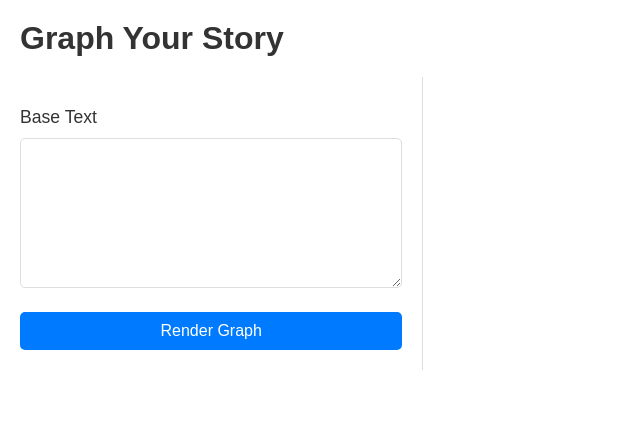
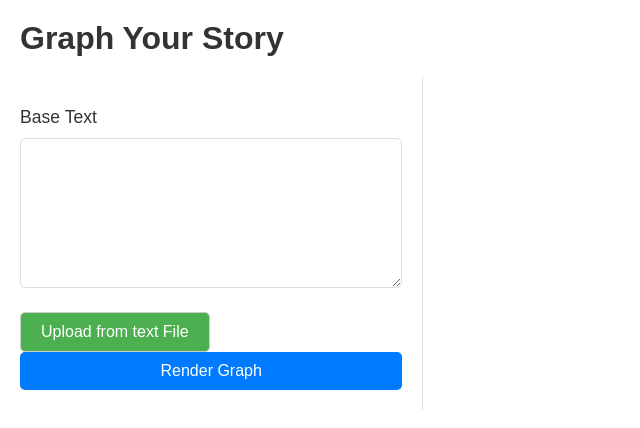
Before and after one commit to adithyaiyer1999/text2knowledgeGraph, a React (Create React App) app in the folder text2graph_react/: page / in a window 1280 px wide. Shown: the top 428 px of the page, without its empty margins (0-640 px from the left). Built offline with nearby package versions, Linux system fonts and the light colour scheme.

Commit message:
added button to select txt file. Updated the prompt to add information in django - earlier one would only add a node, never update a previous node

```diff
--- a/text2graph_react/src/App.css
+++ b/text2graph_react/src/App.css
@@ -86,3 +86,18 @@
   font-size: 1.1em;
   color: #333;
 }
+
+.custom-file-upload {
+  display: inline-block;
+  padding: 10px 20px;
+  cursor: pointer;
+  border-radius: 5px;
+  background-color: #4CAF50;
+  color: white;
+  border: 1px solid #ccc;
+  transition: all 0.3s ease;
+}
+
+.custom-file-upload:hover {
+  background-color: #45a049;
+}
--- a/text2graph_react/src/App.js
+++ b/text2graph_react/src/App.js
@@ -8,9 +8,22 @@ function App() {
   const [input2, setInput2] = useState('');
   const [outputHtml, setOutputHtml] = useState('');
   const [isLoading, setIsLoading] = useState(false); // New loading state
-    const [isGraphRendered, setIsGraphRendered] = useState(false);
+  const [isGraphRendered, setIsGraphRendered] = useState(false);
+  const [fileName, setFileName] = useState("");
+  // Load data from txt
+  const handleFileChange = (event) => {
+    const file = event.target.files[0];
+    if (file) {
+      setFileName(file.name);
+      const reader = new FileReader();
+      reader.onload = (e) => {
+        setInput1(e.target.result);
+      };
+      reader.readAsText(file);
+    }
+  };
 
-
+    // Create JSON format
     const createJSON = async () => {
         setIsLoading(true);
         const jsonOutput = JSON.stringify({ input1, input2 });
@@ -23,8 +36,10 @@ function App() {
 
         // Add this line to reset the input1 state
         setIsGraphRendered(true);
-        setInput1(''); // This will clear the text in the textbox
+        // setInput1(''); // This will clear the text in the textbox # Adi - We don't wanna do this? Makes it visaually unappealing
     };
+
+    // Update the JSON format
     const updateJSON = async () => {
         setIsLoading(true);
         const jsonOutput = JSON.stringify({ input1, input2 });
@@ -37,15 +52,17 @@ function App() {
 
         // Add this line to reset the input1 state
         setIsGraphRendered(true);
-        setInput1(''); // This will clear the text in the textbox
+        // setInput1(''); // This will clear the text in the textbox, # Adi - lets not do this
     };
 
+    // Use the javascript to build bueatiful visualizations
   useEffect(() => {
     if (outputHtml) {
       executeScriptFromHtml();
     }
   }, [outputHtml]);
 
+  // Reset the graph to Null State
     const resetGraph = () => {
         setIsGraphRendered(false);
         setOutputHtml('');
@@ -53,6 +70,8 @@ function App() {
         // If you need to reset input2 as well, uncomment the following line
         // setInput2('');
     };
+
+
   const executeScriptFromHtml = () => {
     var toggler = document.getElementsByClassName("caret");
     for (let i = 0; i < toggler.length; i++) {
@@ -63,6 +82,8 @@ function App() {
     }
   };
 
+
+  // Api call to create graph from text
   const postData = async (dataToSend) => {
       console.log("Data reached in:", dataToSend)
   try {
@@ -90,7 +111,9 @@ function App() {
     console.error('Error posting data:', error);
   }
 };
-    const updateData = async (dataToSend) => {
+
+  // API call to update data
+  const updateData = async (dataToSend) => {
         console.log("Data reached in:", dataToSend)
         try {
             const response = await fetch('http://127.0.0.1:8000/api/add-to-graph-from-text/', {
@@ -143,6 +166,9 @@ if (isLoading) {
             <div className="leftPanel">
                 <label className="textLabel">Base Text</label>
                 <textarea className="inputArea" value={input1} onChange={(e) => setInput1(e.target.value)} />
+                <label htmlFor="file-upload" className="custom-file-upload">Upload from text File</label>
+                <input id="file-upload" type="file" accept=".txt" onChange={handleFileChange} style={{ display: 'none' }} />
+                {fileName && <span className="file-name">{fileName}</span>}
                 {!isGraphRendered && (
                     <button className="jsonButton" onClick={createJSON}>Render Graph</button>
                 )}
```
Also changed, not shown: 2 other files (tests, documents, lock files or other folders).
